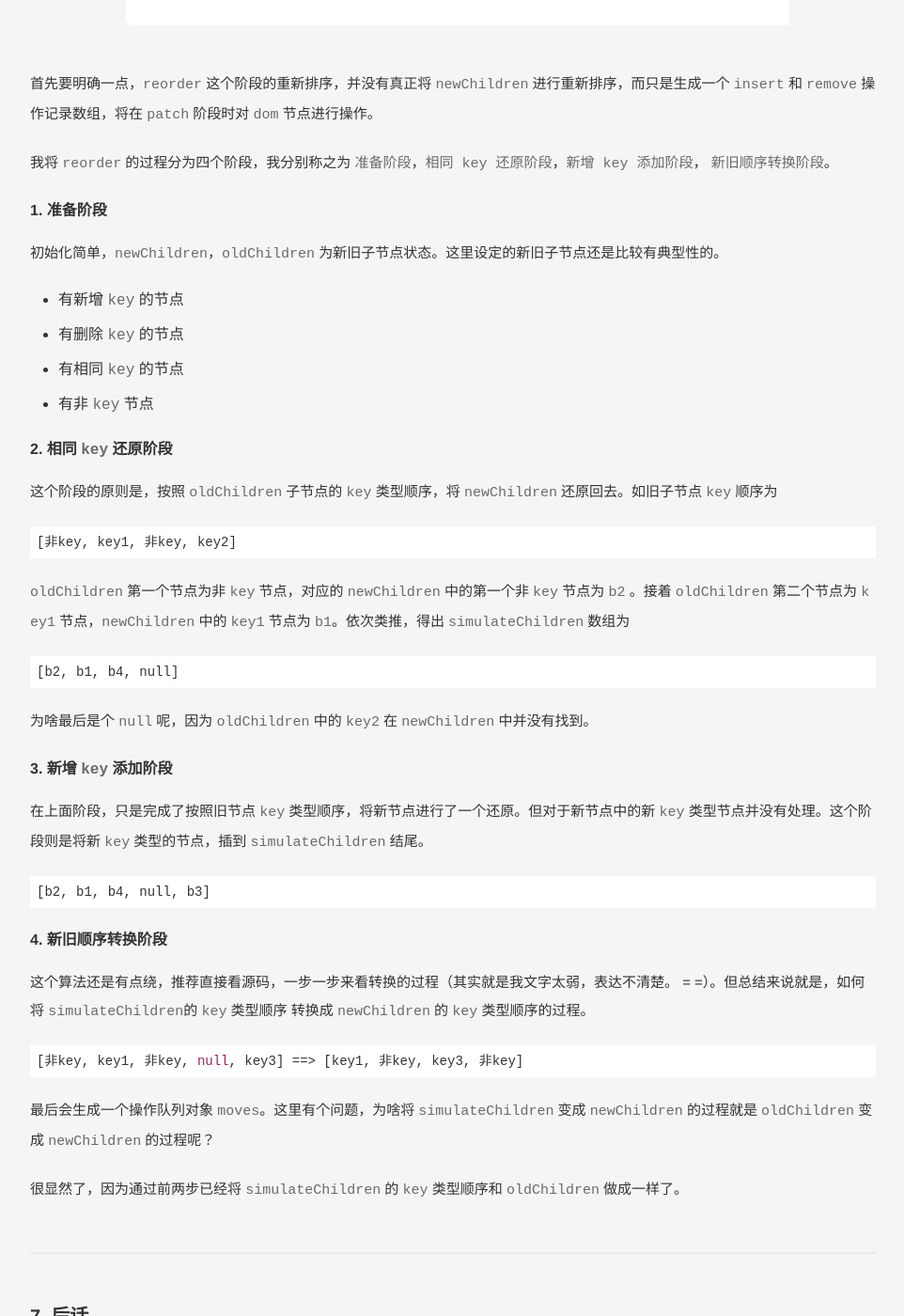
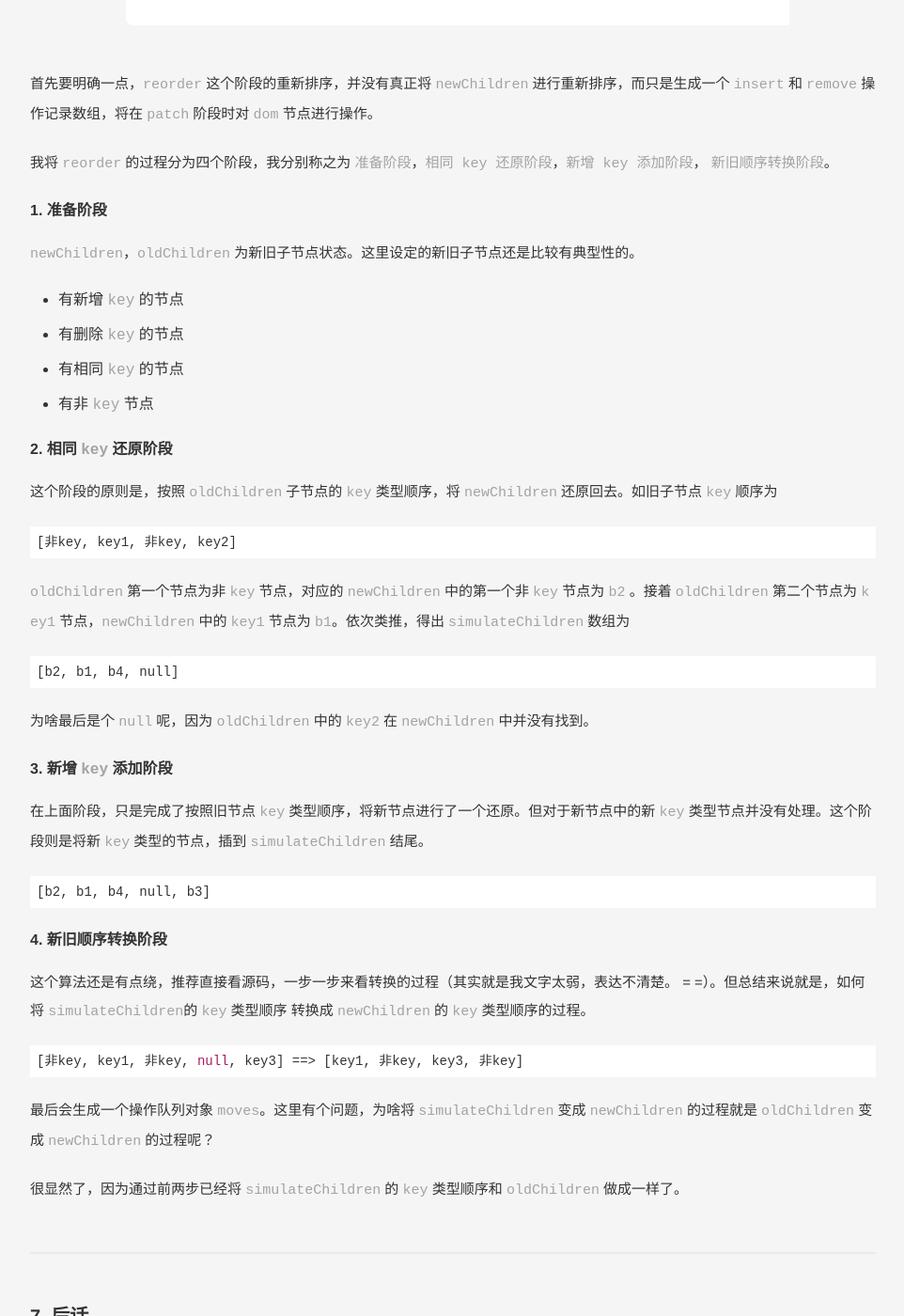
Before and after one commit to AxeMea/axemea.github.com, a Jekyll site: the page built from _posts/2017-02-20-virtual-dom源码剖析.md, in a window 1280 px wide and 1400 px high, scrolled down 13221 px. Shown: the whole window at 94% size, without its empty margins (158-1120 px from the left). Built offline with Jekyll 4.4.1, drawn with Linux system fonts in a browser that asks for light colours; comment, search, counter and statistics services are not loaded.

Commit message:
update: update style and post

```diff
--- a/_posts/2017-02-20-virtual-dom源码剖析.md
+++ b/_posts/2017-02-20-virtual-dom源码剖析.md
@@ -556,7 +556,7 @@
 
 #### 1. 准备阶段
 
-初始化简单，`newChildren`，`oldChildren` 为新旧子节点状态。这里设定的新旧子节点还是比较有典型性的。
+`newChildren`，`oldChildren` 为新旧子节点状态。这里设定的新旧子节点还是比较有典型性的。
 
 * 有新增 `key` 的节点
 * 有删除 `key` 的节点
--- a/_sass/_default.scss
+++ b/_sass/_default.scss
@@ -372,7 +372,7 @@
 
 code{
   &.highlighter-rouge {
-    color: #6a6a6a;
+    color: #a7a1a1;
   }
 }
 
```
